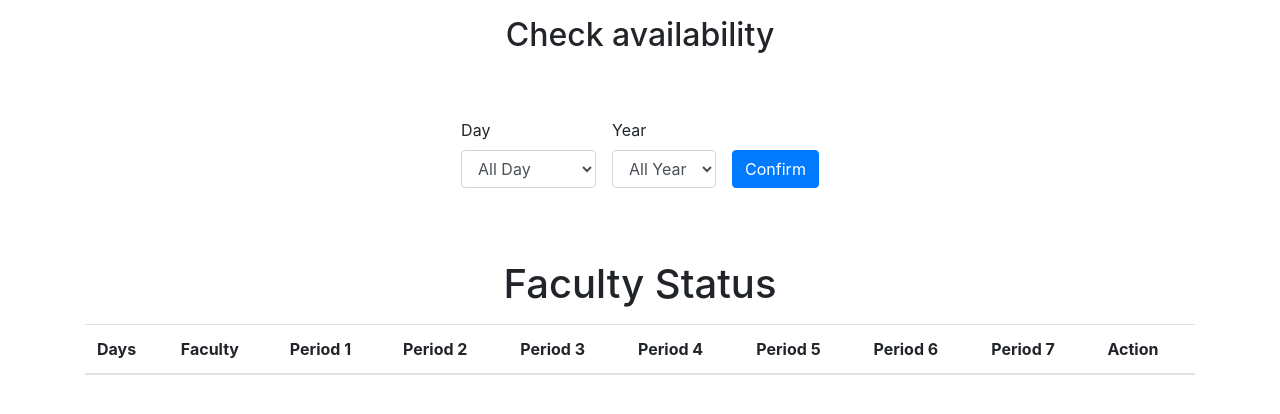
After one commit to Codersfreedom/project, a PHP site: page /admin.php in a window 1280 px wide. The commit adds this page. Shown: the top 414 px of the page. Run offline with PHP 8.4, Linux system fonts and the light colour scheme; lists and menus that the app fills with data are empty; some libraries are stand-ins or nearby versions.

Commit message:
added admin page

```diff
--- /dev/null
+++ b/admin.php
@@ -0,0 +1,217 @@
+<!DOCTYPE html>
+<html lang="en">
+
+<head>
+    <meta charset="UTF-8">
+    <meta name="viewport" content="width=device-width, initial-scale=1.0">
+    <title>Admin Page</title>
+
+    <!-- Bootstrap css -->
+    <link rel="stylesheet" href="https://cdn.jsdelivr.net/npm/bootstrap@4.0.0/dist/css/bootstrap.min.css"
+        integrity="sha384-Gn5384xqQ1aoWXA+058RXPxPg6fy4IWvTNh0E263XmFcJlSAwiGgFAW/dAiS6JXm" crossorigin="anonymous">
+    <link rel="stylesheet" href="//cdn.datatables.net/1.10.20/css/jquery.dataTables.min.css">
+</head>
+
+
+<body>
+
+
+
+    <!-- Modal ends here -->
+
+
+    <h2 class="text-center py-3">Check availability</h2>
+    <div class="container   my-5">
+
+        <div class="form-container d-flex flex-column ">
+            <form action="admin.php" class="d-flex flex-row align-self-center" method="post">
+                <div class="form-group pr-3">
+                    <label for="subname">Day</label>
+                    <select class="form-control" id="day" name="day">
+                        <option>Monday</option>
+                        <option>Tuesday</option>
+                        <option>Wednesday</option>
+                        <option>Thursday</option>
+                        <option>Friday</option>
+                        <option selected>All Day</option>
+
+                    </select>
+                </div>
+
+                <div class="form-group pr-3">
+                    <label for="subname">Year</label>
+                    <select class="form-control" id="year" name="year">
+                        <option>1</option>
+                        <option>2</option>
+                        <option>3</option>
+                        <option>4</option>
+                        <option selected>All Year</option>
+
+                    </select>
+                </div>
+
+                <div class="pt-2">
+                    <button type="submit" class="btn btn-primary my-4 ">Confirm</button>
+                </div>
+
+            </form>
+
+
+        </div>
+    </div>
+    <div class="container">
+        <h1 class="text-center my-3">Faculty Status</h1>
+
+        <table class="table" id="myTable">
+            <thead>
+                <tr>
+
+                    <th scope="col">Days</th>
+                    <th scope="col">Faculty</th>
+                    <th scope="col">Period 1</th>
+                    <th scope="col">Period 2</th>
+                    <th scope="col">Period 3</th>
+                    <th scope="col">Period 4</th>
+                    <th scope="col">Period 5</th>
+                    <th scope="col">Period 6</th>
+                    <th scope="col">Period 7</th>
+                    <th scope="col">Action</th>
+
+                </tr>
+            </thead>
+            <tbody>
+    </div>
+    <?php
+    function Show_status($year, $day)
+    {
+
+        require 'partials/dbconnect.php';
+
+        if ($year == 'All Year' && $day == 'All Day') {
+            $sql = "SELECT faculty.name, status.* from `faculty` left JOIN status on faculty.fac_id = status.fac_id";
+
+        } elseif ($year == 'All Year' && $day != 'All Day') {
+            $sql = "SELECT faculty.name, status.* from `faculty` left JOIN status on faculty.fac_id = status.fac_id WHERE `day`='$day'";
+        } elseif ($year != 'All Year' && $day == 'All Day') {
+            $sql = "SELECT faculty.name, status.* from `faculty` left JOIN status on faculty.fac_id = status.fac_id WHERE `year`=$year";
+        } elseif ($year != 'All Year' && $day != 'All Day') {
+            $sql = "SELECT faculty.name, status.* from `faculty` left JOIN status on faculty.fac_id = status.fac_id WHERE `year`=$year and `day`='$day'";
+        }
+
+        $result = mysqli_query($conn, $sql);
+
+
+
+
+
+
+
+        while ($row = mysqli_fetch_assoc($result)) {
+
+            if ($row['slot1'] == 1) {
+                $slot1 = 'Available';
+            } else {
+                $slot1 = 'Not Available';
+            }
+
+            if ($row['slot2'] == 1) {
+                $slot2 = 'Available';
+            } else {
+                $slot2 = 'Not Available';
+            }
+            if ($row['slot3'] == 1) {
+                $slot3 = 'Available';
+            } else {
+                $slot3 = 'Not Available';
+            }
+            if ($row['slot4'] == 1) {
+                $slot4 = 'Available';
+            } else {
+                $slot4 = 'Not Available';
+            }
+            if ($row['slot5'] == 1) {
+                $slot5 = 'Available';
+            } else {
+                $slot5 = 'Not Available';
+            }
+
+            if ($row['slot6'] == 1) {
+                $slot6 = 'Available';
+            } else {
+                $slot6 = 'Not Available';
+            }
+            if ($row['slot7'] == 1) {
+                $slot7 = 'Available';
+            } else {
+                $slot7 = 'Not Available';
+            }
+
+
+
+            echo "  <tr>
+        <th scope='row'>" . $row['day'] . "</th>
+        <td>" . $row['name'] . "</td>
+        <td>" . $slot1 . "</td>
+        <td>" . $slot2 . "</td>
+        <td>" . $slot3 . "</td>
+        <td>" . $slot4 . "</td>
+        <td>" . $slot5 . "</td>
+        <td>" . $slot6 . "</td>
+        <td>" . $slot7 . "</td>
+        <td><button class = 'edit btn btn-sm btn-primary' name = 'edit'> <a class = 'text-light'href='partials/Fac_update.php?updateid=" . $row['fac_id'] . "'>Update</a></button> </td>
+
+  </tr>";
+        }
+
+    }
+
+    ?>
+
+    <?php
+
+    if ($_SERVER['REQUEST_METHOD'] == 'POST') {
+
+
+
+
+        $day = $_POST['day'];
+        $year = $_POST['year'];
+
+
+
+
+        Show_status($year, $day);
+
+
+    }
+
+    ?>
+
+
+</body>
+
+<!-- Optional JavaScript -->
+<!-- jQuery first, then Popper.js, then Bootstrap JS -->
+<script src="https://code.jquery.com/jquery-3.2.1.slim.min.js"
+    integrity="sha384-KJ3o2DKtIkvYIK3UENzmM7KCkRr/rE9/Qpg6aAZGJwFDMVNA/GpGFF93hXpG5KkN"
+    crossorigin="anonymous"></script>
+<script src="https://cdn.jsdelivr.net/npm/popper.js@1.12.9/dist/umd/popper.min.js"
+    integrity="sha384-ApNbgh9B+Y1QKtv3Rn7W3mgPxhU9K/ScQsAP7hUibX39j7fakFPskvXusvfa0b4Q"
+    crossorigin="anonymous"></script>
+<script src="https://cdn.jsdelivr.net/npm/bootstrap@4.0.0/dist/js/bootstrap.min.js"
+    integrity="sha384-JZR6Spejh4U02d8jOt6vLEHfe/JQGiRRSQQxSfFWpi1MquVdAyjUar5+76PVCmYl"
+    crossorigin="anonymous"></script>
+<!-- Datatables -->
+<script src="//cdn.datatables.net/1.13.6/js/jquery.dataTables.min.js"></script>
+
+
+<!-- Initializint Data tables -->
+<script>
+
+    $(document).ready(function () {
+        $('#myTable').DataTable();
+        order[];
+    });
+</script>
+
+</html>
```
Also changed, not shown: theory.php (+16 -2 lines).
